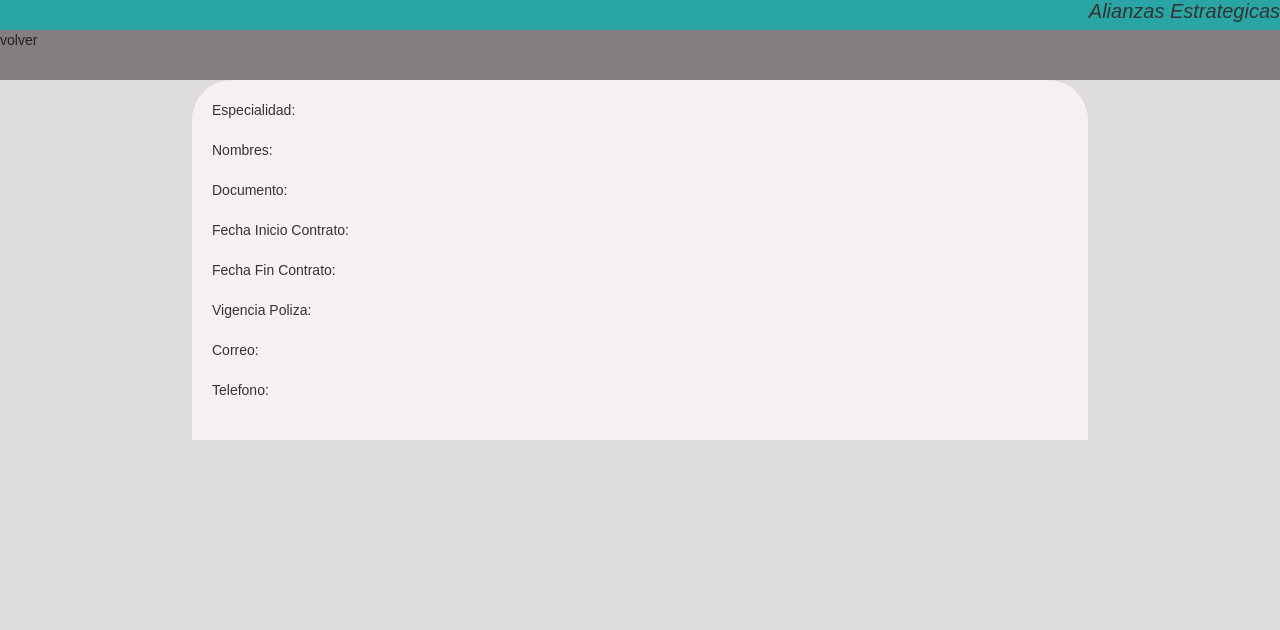
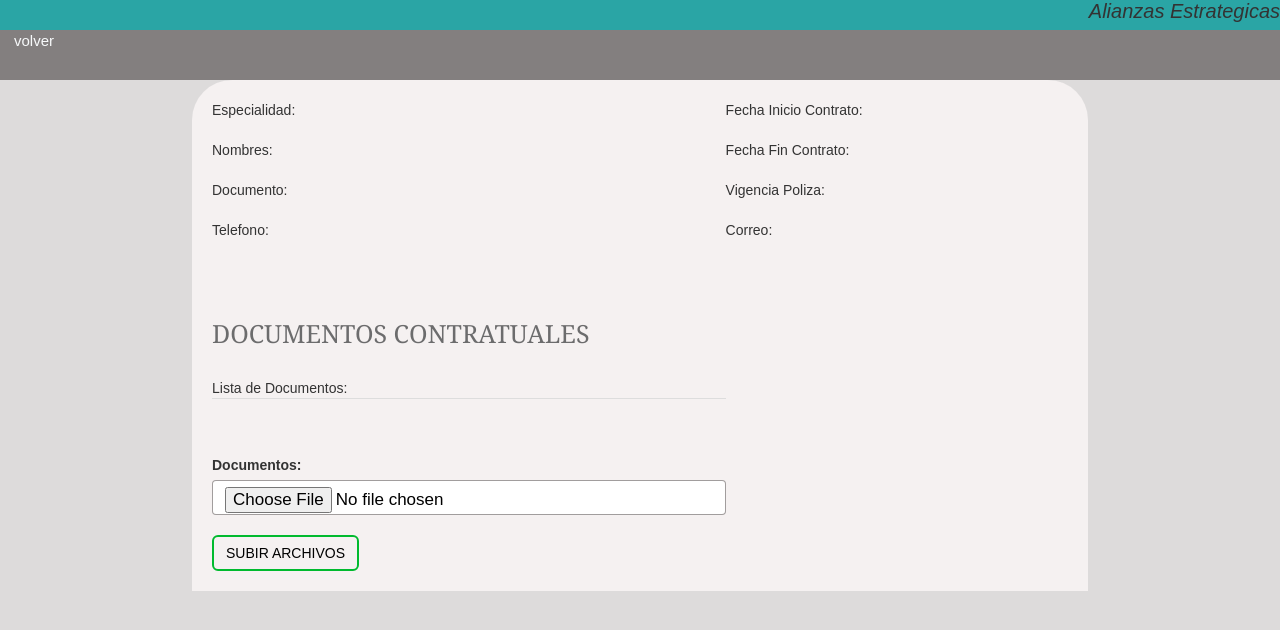
Before and after one commit to KaterinVega/Ospedale, a PHP site: page /documentos.php?documento=1 in a window 1280 px wide. Shown: the top 630 px of the page. Run offline with PHP 8.4, Linux system fonts and the light colour scheme; data that the repository does not hold is empty; some libraries are stand-ins or nearby versions; some web fonts are replaced.

Commit message:
1/09/2022

```diff
--- a/documentos.php
+++ b/documentos.php
@@ -26,13 +26,13 @@ $usuario = $objRespuesta->fetch();
     </div>
         <div class="menu">
         <nav class="navegacion">
-        <a class="bot"href="../views/especialistas/index.php">volver</a>
+        <a class="bot"href="views/especialistas/index.php">volver</a>
         </nav>
     </div>
 
-<div class="conjunto">
 
-    <div>
+    <div class="conjunto2">
+    <div class="cont1">
         Especialidad:
         <div class="datos"><?php echo $usuario['especialidad']  ?></div>
         <br>
@@ -42,6 +42,36 @@ $usuario = $objRespuesta->fetch();
         Documento:
         <div class="datos"><?php echo $usuario['documento'] ?></div>
         <br>
+        Telefono:
+        <div class="datos"><?php echo $usuario['telefono'] ?></div>
+        <br>
+
+        <br>
+
+        <div>
+          <h4 class="docucontra">DOCUMENTOS CONTRATUALES</h4>
+            <br>
+            <div>Lista de Documentos:</div>
+            <table class="table tabladocu" id="tabladocu">
+                <tr>
+                  <td></td>
+                </tr>
+            </table>
+            <br>
+            <form method="post" enctype="multipart/form-data">
+
+            <div class="form-group">
+            <label for="txt_imagen">Documentos:</label>
+            <input type="file" class="form-control" id="txt_imagen">
+            </div>
+
+
+            <button type="button" id="btn-subirArchivos" class="btn btnsubi">Subir Archivos</button>
+
+          </form>
+        </div>
+    </div>
+    <div class="cont2">
         Fecha Inicio Contrato:
         <div class="datos"><?php echo $usuario['fecha_inicio'] ?></div>
         <br>
@@ -54,13 +84,16 @@ $usuario = $objRespuesta->fetch();
         Correo:
         <div class="datos"><?php echo $usuario['correo'] ?></div>
         <br>
-    Telefono:
-    <div class="datos"><?php echo $usuario['telefono'] ?></div>
-    <br>
-    </div>
-
-    <div class="foto">
 
     </div>
 
     </div>
+
+    </div>
+
+
+
+
+
+
+</div>
--- a/js/main.js
+++ b/js/main.js
@@ -403,6 +403,48 @@ $(document).ready(function () {
     window.open("../../documentos.php?documento=" + documento, "_blank");
   });
 
+  //funcion archivos documentos
+  function cargarEspe() {
+    var objData = new FormData();
+    objData.append("cargarDatos", "ok");
+    $.ajax({
+      url: "http://localhost/ospedale/control/especialistaControl.php",
+      type: "post",
+      dataType: "json",
+      data: objData,
+      cache: false,
+      contentType: false,
+      processData: false,
+    }).done(function (respuesta) {
+      console.log(respuesta);
+      var dataSet = [];
+      var contadorEspe = 0;
+
+      respuesta.forEach(cargartabladocu);
+
+      function cargartabladocu(item, index) {
+        contadorEspe += 1;
+
+        var interface = "";
+
+        interface += '<div class="btn-group">';
+
+        if (cargo == "Administrador") {
+
+          interface +=
+            '<button id="btn_eliminardocu" type="button" title="Eliminar" documento="' +
+            item.documento +
+            '" type="button" class="btn btn-danger"><span class="glyphicon glyphicon-trash"></span></span></button>';
+        }
+
+      }
+
+      var tabla = $(".tabladocu").DataTable({
+        data: dataSet,
+        responsive: true,
+      });
+    });
+  }
   /////////////////////////////////////////////////////////////////////////////////////////
 
   // funcion encargada de insertar Alianzas
--- a/style.css
+++ b/style.css
@@ -151,7 +151,6 @@ section {
     padding: 0;
     float:right;
 }
-
 .ov-btn-slide-right {
     background: rgb(241, 239, 239); /* color de fondo */
     color: #151516; /* color de fuente */
@@ -212,10 +211,7 @@ section {
 .abajo{
     height: 9%;
 }
-
-
 /*menu especialistas*/
-
 
 .hola{
     background-color: rgb(42, 165, 165);
@@ -274,7 +270,6 @@ a{
     background-color: rgb(245, 241, 241);
     border-top-left-radius: 40px;
     border-top-right-radius: 40px;
-
 }
 .conjunto2{
     padding: 20px;
@@ -286,6 +281,7 @@ a{
     border-top-right-radius: 40px;
     display: flex;
 }
+
 .cont1{
     width: 60%;
 }
@@ -306,6 +302,56 @@ a{
     color: #6c6c6d;
     font-family: Georgia, 'Times New Roman', Times, serif;
 }
+.docucontra{
+    border: none;
+    font-size: 25px;
+    font-family: Georgia, 'Times New Roman', Times, serif;
+    color: #6c6c6d;
+    margin-top: 40px;
+}
+.btneli{
+    background: transparent;
+    color: #cc1800;
+    border: 2px solid #cc0000;
+    border-radius: 6px;
+    color: white;
+    text-align: center;
+    display: inline-block;
+    -webkit-transition-duration: 0.4s;
+    transition-duration: 0.4s;
+    cursor: pointer;
+    text-decoration: none;
+      color: black;
+      border: 2px solid #ba2500;
+    text-transform: uppercase;
+}
+.btneli:hover{
+    background-color: #ba1600;
+    color: white;
+}
+.btnsubi{
+    background: transparent;
+    color: #00cc3d;
+    border: 2px solid #00cc66;
+    border-radius: 6px;
+    color: white;
+    text-align: center;
+    display: inline-block;
+    -webkit-transition-duration: 0.4s;
+    transition-duration: 0.4s;
+    cursor: pointer;
+    text-decoration: none;
+      color: black;
+      border: 2px solid #00ba2e;
+    text-transform: uppercase;
+}
+.btnsubi:hover{
+    background-color: #00ba0f;
+    color: white;
+}
+.contenerdocu{
+    height: auto;
+}
 .form-control {
     height: 35px;
     background: #fff;
@@ -316,3 +362,10 @@ a{
     box-shadow: none;
     border: 1px solid rgba(75, 67, 67, 0.521);
 }
+.bot{
+    color:#f7f9fa;
+    font-size: 15px;
+    margin-left: 14px;
+
+
+}
--- a/views/especialistas/index.php
+++ b/views/especialistas/index.php
@@ -24,7 +24,7 @@ $usuario = $_SESSION["usuario"];
     </div>
     <div class="menu">
         <nav class="navegacion">
-            <a class="bot" href="../subinicio/index.php">Inicio</a>
+            <a class="bot" href="../subinicio/index.php">Volver</a>
         </nav>
 
 
```
Lines whose indentation alone changed are shown as unchanged.
